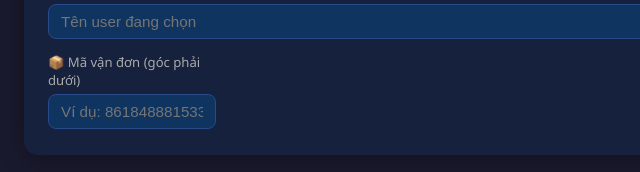
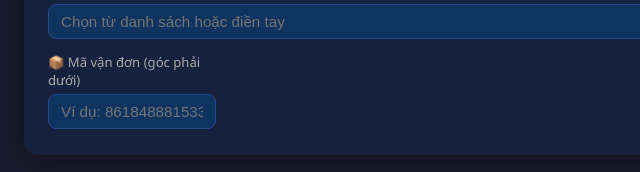
Before and after one commit to thnguyen08/video-timestamp-tool, a plain HTML site: page index.html in a window 1280 px wide. Shown: the part 444-616 px from the top of the page, 236-876 px from the left. Drawn offline with Linux system fonts and the light colour scheme.

Commit message:
Cho phép điền tay tên user

```diff
--- a/index.html
+++ b/index.html
@@ -246,7 +246,7 @@
         <button class="btn btn-outline" id="addUserBtn" style="padding:7px 14px; font-size:0.85rem; white-space:nowrap;">+ Thêm</button>
         <button class="btn btn-outline" id="delUserBtn" style="padding:7px 14px; font-size:0.85rem; white-space:nowrap; border-color:#888; color:#888;">🗑</button>
       </div>
-      <input type="text" id="packerName" placeholder="Tên user đang chọn" style="width:100%; margin-top:7px;" readonly />
+      <input type="text" id="packerName" placeholder="Chọn từ danh sách hoặc điền tay" style="width:100%; margin-top:7px;" />
     </div>
     <div class="field">
       <label>📦 Mã vận đơn (góc phải dưới)</label>
@@ -575,6 +575,7 @@
     if (!isPlaying) drawFrame();
   });
 
+  packerName.addEventListener('input', () => { if (!isPlaying) drawFrame(); });
   document.getElementById('trackingCode').addEventListener('input', () => { if (!isPlaying) drawFrame(); });
 
   // ---- Export dùng MediaRecorder (không bao giờ bị treo) ----
```
